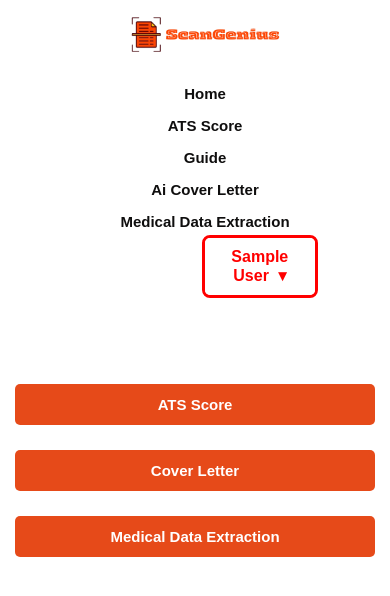
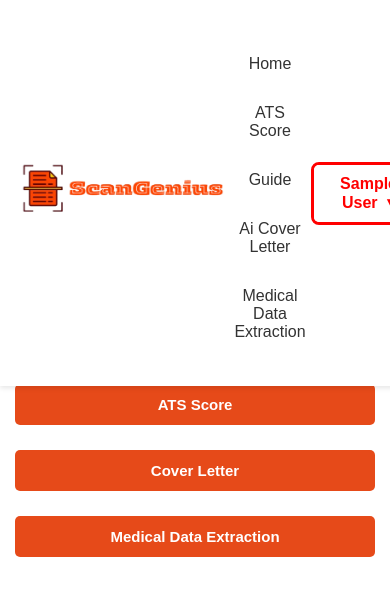
Before and after one commit to Neffy415/scangenius, a Flask app: page /dashboard in a window 390 px wide. Shown: the top 596 px of the page. Run offline with Flask 3, Linux system fonts and the light colour scheme; the visitor is signed in with stand-in values (Sample User, id 1); data that the repository does not hold is empty; some web fonts are replaced.

Commit message:
Update style.css

```diff
--- a/static/style.css
+++ b/static/style.css
@@ -6,16 +6,15 @@
     }
     .navbar {
     display: flex;
+    justify-content: space-between;
     align-items: center;
-    /* Space between elements */
-    padding: 0;
-    margin: 0;
-    background-color:white;
-    height:80px;
+    padding: 15px 50px;
+    background: #fff;
+    box-shadow: 0 2px 5px rgba(0,0,0,0.1);
+    width: 100%;
     position: fixed;
-    top:0;
-    width:100%;
-    z-index: 2;
+    top: 0;
+    z-index: 1000;
     }
 
     .navbar img{
@@ -40,7 +39,7 @@
     }
     .anchor{
     display: flex;
-    gap:40px;
+    gap: 30px;
     position: relative;
     left:40px;
 
@@ -191,11 +190,7 @@
     /* Responsive Styles */
 @media (max-width: 768px) {
     .navbar {
-        flex-direction: column; /* Stack logo and links vertically */
-        height: auto; /* Adjust height to content */
-        padding: 10px; /* Add padding for better spacing */
-        align-items: center; /* Center items horizontally */
-        height:40%;
+        padding: 15px 20px;  /* Reduced padding on mobile */
     }
 
     .navbar img {
@@ -233,23 +228,33 @@
 
     .accountparent{
         position: relative;
-        right:68%;
+        right: 0;
+        padding-right: 0;
+        width: 100%;
+        justify-content: center;
+    }
 
+    .account-dropdown {
+        margin: 10px auto;
     }
 }
 
 .accountparent{
     display: flex;
+    position: relative;
+    margin-left: auto;
+    padding-right: 20px;
+    right:100px;
 }
 
 
 .account-dropdown {
     position: relative;
     display: flex;
-    left:320px;
     border:3px solid red;
     border-radius: 8px;
     width:110px;
+    /* Remove the left property that was pushing it too far */
 }
 
 .account-btn {
@@ -438,3 +443,200 @@
         display: block;
     }
 }
+
+.hamburger {
+    display: none;
+    cursor: pointer;
+    background: none;
+    border: none;
+    padding: 0.5rem;
+}
+
+.bar {
+    display: block;
+    width: 25px;
+    height: 3px;
+    margin: 5px auto;
+    transition: all 0.3s ease-in-out;
+    background-color: #333;
+}
+
+@media screen and (max-width: 768px) {
+    .hamburger {
+        display: block;
+        position: relative;
+        right:50px;
+    }
+
+    .hamburger.active .bar:nth-child(2) {
+        opacity: 0;
+    }
+
+    .hamburger.active .bar:nth-child(1) {
+        transform: translateY(8px) rotate(45deg);
+    }
+
+    .hamburger.active .bar:nth-child(3) {
+        transform: translateY(-8px) rotate(-45deg);
+    }
+
+    .nav-links {
+        position: fixed;
+        left: -200%;
+        top: 70px;
+        gap: 0;
+        flex-direction: column;
+        background-color: white;
+        width: 100%;
+        text-align: center;
+        transition: 0.3s;
+        box-shadow: 0 2px 5px rgba(0, 0, 0, 0.1);
+    }
+
+    .nav-links.active {
+        left: 0;
+        width:100vh;
+        top:110px;
+    }
+
+    .anchor {
+        flex-direction: column;
+        padding: 1rem 0;
+    }
+
+    .anchor a {
+        margin: 0.5rem 0;
+    }
+
+    .accountparent {
+        margin: 1rem 0;
+    }
+
+    .navbar {
+        padding: 1rem;
+        justify-content: space-between;
+    }
+}
+
+.logo img {
+    height: 50px;  /* Adjust this value to match your logo's desired size */
+    width: auto;
+}
+
+.nav-links {
+    display: flex;
+    align-items: center;
+    gap: 20px;
+    flex: 1;
+    justify-content: space-between;
+    margin-left: 50px;
+}
+
+.anchor a {
+    text-decoration: none;
+    color: #333;
+    font-size: 16px;
+    font-weight: 500;
+    transition: color 0.3s ease;
+}
+
+.anchor a:hover {
+    color: #FF3D00;
+}
+
+@media screen and (max-width: 768px) {
+    /* Fix container centering */
+    body {
+        padding: 0;
+        margin: 0;
+        left: 0;  /* Remove left padding from body */
+    }
+
+    .containerd {
+        width: 95%;
+        height: 640px;
+        padding: 15px;
+        margin: 10px auto;
+        left: 0;  /* Remove any left positioning */
+        right: 0;
+        position: relative;
+    }
+
+    /* Fix nav-links centering */
+    .nav-links {
+        position: fixed;
+        left: -100%;  /* Changed from -200% */
+        top: 70px;
+        gap: 0;
+        flex-direction: column;
+        background-color: white;
+        width: 100vw;  /* Use viewport width */
+        text-align: center;
+        transition: 0.3s;
+        box-shadow: 0 2px 5px rgba(0, 0, 0, 0.1);
+        margin-left: 0;  /* Remove margin */
+    }
+
+    .nav-links.active {
+        left: 0;
+        width: 100%;  /* Changed from 100vh */
+        top: 110px;
+    }
+
+    /* Center anchor links */
+    .anchor {
+        flex-direction: column;
+        padding: 1rem 0;
+        left: 0;  /* Remove left positioning */
+        width: 100%;
+        align-items: center;
+    }
+
+    .anchor a {
+        margin: 0.5rem 0;
+        position: static;  /* Remove relative positioning */
+        right: 0;  /* Remove right positioning */
+        width: auto;
+    }
+
+    /* Adjust navbar padding */
+    .navbar {
+        padding: 1rem;
+        width: 100%;
+        left: 0;
+        right: 0;
+    }
+
+    .accountparent {
+        position: relative;
+        right: 0;
+        left: 0;
+        padding: 0;
+        width: 100%;
+        display: flex;
+        justify-content: center;
+        align-items: center;
+    }
+
+    .account-dropdown {
+        margin: 10px auto;
+        position: relative;
+        left: 0;
+        right: 0;
+    }
+
+    .dropdown-menu {
+        position: absolute;
+        left: 50%;
+        transform: translateX(-50%);
+        top: 100%;
+        width: 150px;
+        text-align: center;
+    }
+
+    .account-dropdown:hover .dropdown-menu {
+        left: 50%;
+        transform: translateX(-50%);
+        position: absolute;
+    }
+}
```
